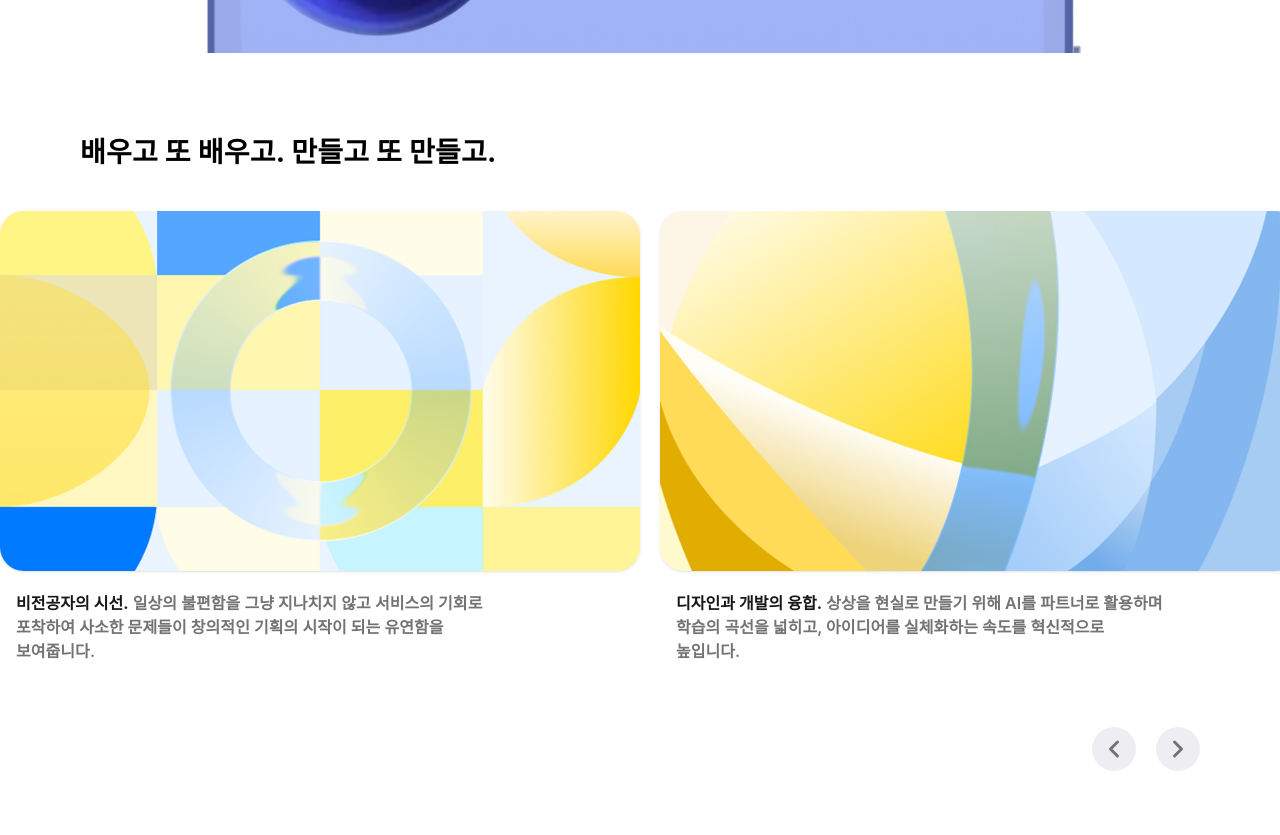
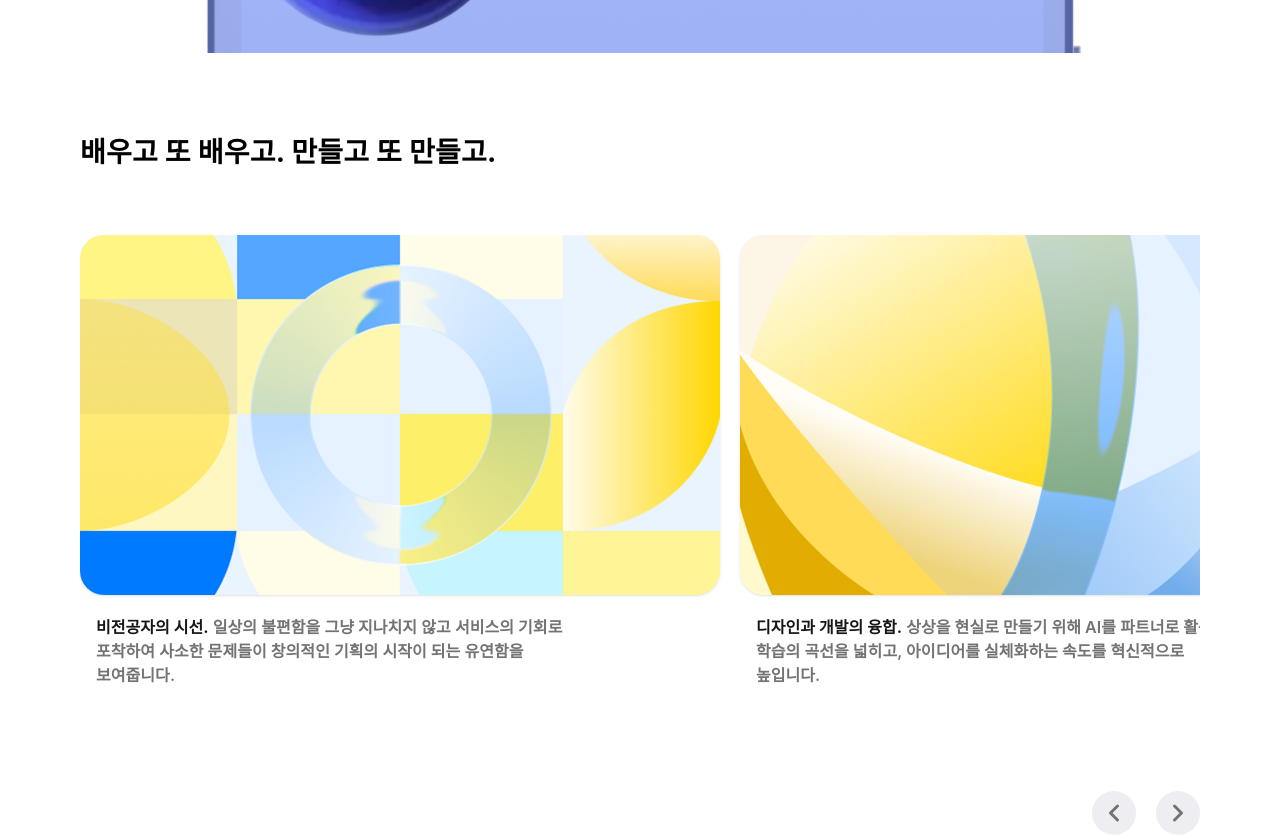
Before and after one commit to BS-Stack-Lab/portfolio-site-2026, a Next.js app: page / in a window 1280 px wide. Shown: the part 3640-4475 px from the top of the page. Built offline with nearby package versions, Linux system fonts and the light colour scheme; a web font is replaced by a local one.

Commit message:
aslkfjsldkfj

```diff
--- a/components/AboutMe.tsx
+++ b/components/AboutMe.tsx
@@ -11,6 +11,7 @@ export default function AboutMe() {
       const cards = container.getElementsByClassName("snap-item");
       if (cards.length === 0) return;
 
+      // 카드 너비(이미 pr-20이 포함됨)만큼 이동
       const moveDistance = (cards[0] as HTMLElement).offsetWidth;
       container.scrollBy({
         left: direction === "left" ? -moveDistance : moveDistance,
@@ -40,33 +41,36 @@ export default function AboutMe() {
         }
       `}</style>
 
-      {/* 1. 타이틀 영역: 1600px 중앙 정렬 유지 */}
-      <div className="w-full max-w-[1600px] mx-auto px-[20px] md:px-[40px] xl:px-[80px] mb-[40px]">
+      {/* 🛠 1. 상위 컨테이너: 패딩 80px과 1600px 제한을 여기서 한 번에 관리 */}
+      <div className="w-full max-w-[1600px] mx-auto px-[20px] md:px-[40px] xl:px-[80px] flex flex-col gap-[64px] overflow-visible">
+
+        {/* 타이틀 영역: 상위 컨테이너의 패딩을 따라 자동으로 왼쪽 정렬 */}
+        <div className="w-full flex justify-start">
           <h2 className="font-wanted font-bold text-[#000000] tracking-[0.23px] xl:text-[28px] xl:leading-[38px] md:text-[24px] text-[20px]">
             배우고 또 배우고. 만들고 또 만들고.
           </h2>
         </div>
 
-      {/* 2. 🛠 스크롤 영역: 부모의 1600px 제한을 벗어나기 위해 분리 🛠 */}
+        {/* 🛠 2. 카드 영역: 상위 컨테이너의 너비 안에서 작동하되 오른쪽은 overflow-visible로 노출 */}
         <div className="w-full overflow-visible">
           <div
             ref={scrollRef}
-          className="w-full overflow-x-auto scrollbar-hide scroll-smooth snap-container overflow-y-visible"
+            className="w-full overflow-x-auto  scrollbar-hide scroll-smooth snap-container"
           >
-          {/* 🛠 핵심 정렬 로직 🛠
-            - px-[20px] md:px-[40px]는 1600px 이하일 때 적용
-            - xl:pl-[calc((100vw-1440px)/2)]는 브라우저가 1600px보다 커질 때 타이틀(1600px-여백80px*2=1440px)의 시작점과 맞추는 수식입니다.
-          */}
-          <div className="flex flex-row pb-10 min-w-max px-[20px] md:px-[40px] xl:pl-[calc((100vw-1440px)/2)] xl:pr-[80px]">
+            {/* gap을 제거하고 min-w-max 설정 */}
+            <div className="flex flex-row pb-10 min-w-max overflow-visible">
               {cardData.map((card) => (
                 <div
                   key={card.id}
+                  /* 🛠 3. 카드 자체에 오른쪽 패딩 20px 부여 (gap 대용) */
                   className="summary-card snap-item relative flex-shrink-0 flex flex-col items-start cursor-pointer xl:w-[660px] md:w-[520px] w-[320px] pr-[20px]"
                 >
+                  {/* 이미지 영역 (PNG) */}
                   <div className="w-full aspect-[16/9] bg-[#F5F5F7] rounded-[24px] overflow-hidden shadow-sm">
                     <img src={card.src} alt="" className="w-full h-full object-cover" />
                   </div>
 
+                  {/* 설명 문구: 이미지 너비에 맞춰 정렬 */}
                   <div className="w-full flex flex-col items-start mt-[20px] xl:pl-[16px] xl:pr-[128px] gap-[4px]">
                     <p className="font-wanted font-semibold text-[#737373] tracking-[0.057px] break-keep xl:text-[16px] xl:leading-[24px] text-[14px]">
                       <span className="text-[#171717] font-bold">{card.highlight}</span> {card.desc}
@@ -78,8 +82,7 @@ export default function AboutMe() {
           </div>
         </div>
 
-      {/* 3. 버튼 영역: 다시 1600px 중앙 정렬 안으로 */}
-      <div className="w-full max-w-[1600px] mx-auto px-[20px] md:px-[40px] xl:px-[80px] mt-[24px]">
+        {/* 버튼 영역: 상위 컨테이너의 패딩 안에서 오른쪽 정렬 */}
         <div className="w-full flex justify-end">
           <div className="flex flex-row items-center gap-[20px] w-[108px] h-[44px]">
             <button
```
Lines whose indentation alone changed are shown as unchanged.
